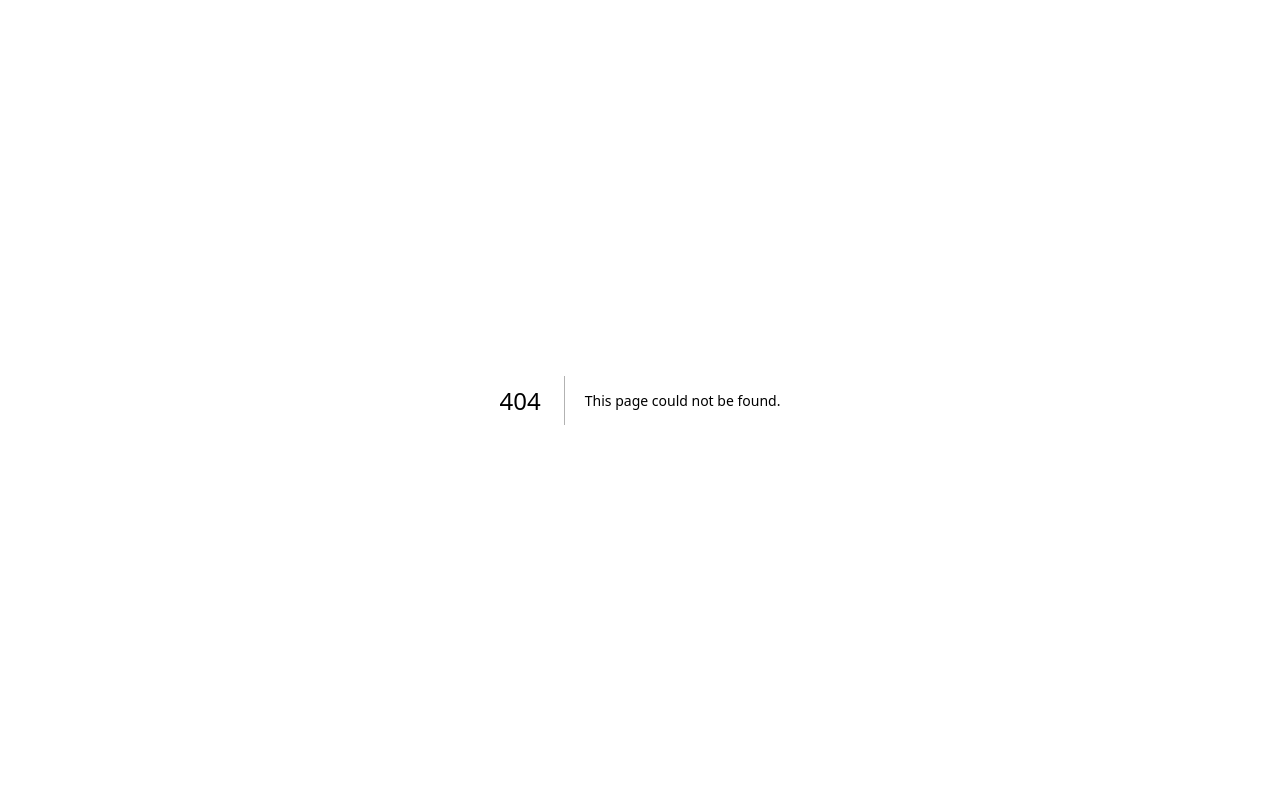
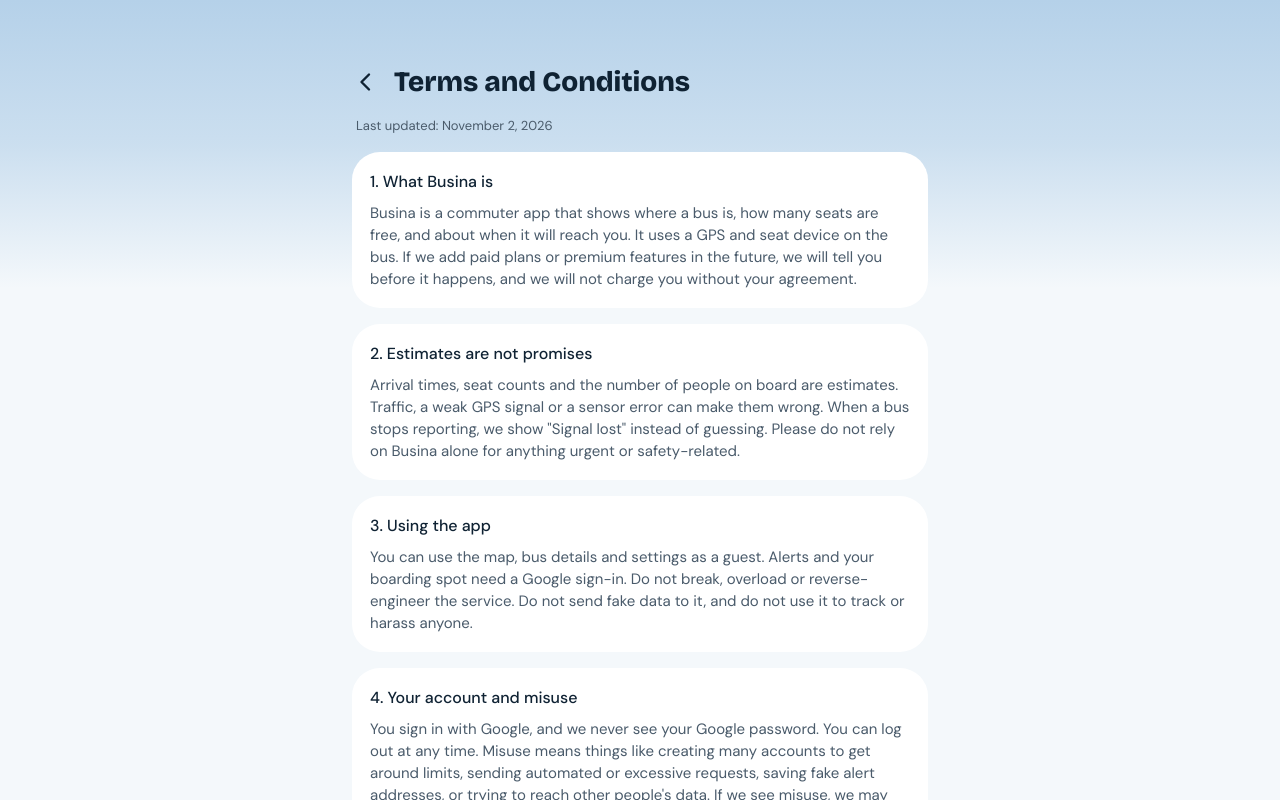
Before and after one commit to kentvillalun/busina, a Next.js app in the folder client/: page /settings/terms in a window 1280 px wide. Before the commit this address had no page. Built offline with nearby package versions, Linux system fonts and the light colour scheme; no server answers.

Commit message:
feat(client): terms and privacy pages, linked from login and   Settings, and a back button that follows history

```diff
--- a/client/src/app/(commuters)/settings/page.jsx
+++ b/client/src/app/(commuters)/settings/page.jsx
@@ -133,6 +133,8 @@ export default function SettingsPage() {
             note="Seat outlook and passenger counts are estimates."
           >
             <Row href="/settings/estimates" label="How estimates work" />
+            <Row href="/settings/terms" label="Terms and Conditions" />
+            <Row href="/settings/privacy" label="Privacy Policy" />
           </Section>
         </div>
       </PageContent>
--- /dev/null
+++ b/client/src/app/(commuters)/settings/privacy/page.jsx
@@ -0,0 +1,101 @@
+import { Body, Card, DetailPage } from "@/components/settings/DetailPage";
+
+export const metadata = { title: "Privacy Policy" };
+
+const CONTACT = "khentvillalun@gmail.com";
+
+const Item = ({ title, children }) => (
+  <Card>
+    <h2 className="font-medium text-ink">{title}</h2>
+    {children}
+  </Card>
+);
+
+const List = ({ items }) => (
+  <ul className="flex list-disc flex-col gap-1.5 pl-5 text-[15px] leading-5.5 text-muted">
+    {items.map((item) => (
+      <li key={item}>{item}</li>
+    ))}
+  </ul>
+);
+
+export default function PrivacyPage() {
+  return (
+    <DetailPage title="Privacy Policy">
+      <p className="px-1 text-[13px] text-muted">
+        Last updated: November 2, 2026. We follow the Data Privacy Act of 2012 (RA 10173).
+      </p>
+
+      <Item title="What we collect">
+        <List
+          items={[
+            "If you sign in with Google: your email, your name and your Google account ID.",
+            "If you turn on alerts: the boarding spot you chose, or, in \"My location\" mode, the last position of your phone that the app saw (refreshed about every 30 seconds while the app is open).",
+            "Also for alerts: your alert settings (minutes before arrival, direction, chosen bus), a list of buses already alerted, and the address and keys your browser gives us so we can send notifications to your phone.",
+            "Guests: nothing is stored on our server. Your direction and spot stay in your phone's own storage.",
+            "Buses: the bus devices send the bus position, speed and seat data. This is about the bus, not about riders.",
+          ]}
+        />
+      </Item>
+      <Item title="Why">
+        <Body>
+          Only to sign you in, show buses near you, and send the alerts you asked for. We do not sell your data, show
+          ads, or build profiles.
+        </Body>
+      </Item>
+      <Item title="Your location">
+        <Body>
+          Busina asks for location only while the app is open and never tracks you in the background. If you use
+          &quot;My location&quot; mode for alerts, the last position the app saw is stored on our server so we can
+          time the alert. That position has no expiry: it stays until you log out, switch to a boarding spot, or ask
+          us to delete it.
+        </Body>
+      </Item>
+      <Item title="Who else sees data">
+        <List
+          items={[
+            "Google handles sign-in.",
+            "Apple, Google, Mozilla or Microsoft (whichever runs your browser's notification service) carry the notification. The text (bus number, minutes, seats free) is encrypted, so only your phone can read it.",
+            "Geoapify provides the map pictures and street names. Your browser asks it for the map area you view and, when you pick a spot, for the address of that point.",
+            "Hosting runs on Vercel (the site), Render (the server) and Neon (the database, in Singapore).",
+          ]}
+        />
+      </Item>
+      <Item title="Cookies and storage">
+        <Body>
+          After sign-in we set one secure cookie (commuter_token) that keeps you signed in for up to 7 days. Scripts on
+          the page cannot read it. We also keep a few settings in your phone&apos;s storage, such as direction and
+          boarding spot.
+        </Body>
+      </Item>
+      <Item title="How long we keep it">
+        <Body>
+          Logging out removes that browser&apos;s alert registration (and the stored position) and clears your spot
+          and chosen bus from the phone. Your account (email and name) stays until you ask us to delete it. We have no
+          delete-account button yet.
+        </Body>
+      </Item>
+      <Item title="How we protect it">
+        <Body>
+          Connections use HTTPS, the session cookie is httpOnly, logging out invalidates the session, requests are
+          rate limited, and notification keys are never written to logs. No system is perfectly secure.
+        </Body>
+      </Item>
+      <Item title="Your rights">
+        <Body>
+          You may ask to see, correct or delete your data, or to withdraw your consent, by writing to {CONTACT}. You
+          may also complain to the National Privacy Commission.
+        </Body>
+      </Item>
+      <Item title="Children">
+        <Body>Busina is not meant for children under 13 to sign in with an account.</Body>
+      </Item>
+      <Item title="Changes">
+        <Body>If we change this policy, the date above changes.</Body>
+      </Item>
+      <Item title="Contact">
+        <Body>{CONTACT}</Body>
+      </Item>
+    </DetailPage>
+  );
+}
--- /dev/null
+++ b/client/src/app/(commuters)/settings/terms/page.jsx
@@ -0,0 +1,60 @@
+import { Body, Card, DetailPage } from "@/components/settings/DetailPage";
+
+export const metadata = { title: "Terms and Conditions" };
+
+const CONTACT = "khentvillalun@gmail.com";
+
+const Item = ({ title, children }) => (
+  <Card>
+    <h2 className="font-medium text-ink">{title}</h2>
+    <Body>{children}</Body>
+  </Card>
+);
+
+export default function TermsPage() {
+  return (
+    <DetailPage title="Terms and Conditions">
+      <p className="px-1 text-[13px] text-muted">Last updated: November 2, 2026</p>
+
+      <Item title="1. What Busina is">
+        Busina is a commuter app that shows where a bus is, how many seats are free, and about when it will reach you.
+        It uses a GPS and seat device on the bus. If we add paid plans or premium features in the future, we will tell
+        you before it happens, and we will not charge you without your agreement.
+      </Item>
+      <Item title="2. Estimates are not promises">
+        Arrival times, seat counts and the number of people on board are estimates. Traffic, a weak GPS signal or a
+        sensor error can make them wrong. When a bus stops reporting, we show &quot;Signal lost&quot; instead of
+        guessing. Please do not rely on Busina alone for anything urgent or safety-related.
+      </Item>
+      <Item title="3. Using the app">
+        You can use the map, bus details and settings as a guest. Alerts and your boarding spot need a Google sign-in.
+        Do not break, overload or reverse-engineer the service. Do not send fake data to it, and do not use it to
+        track or harass anyone.
+      </Item>
+      <Item title="4. Your account and misuse">
+        You sign in with Google, and we never see your Google password. You can log out at any time. Misuse means
+        things like creating many accounts to get around limits, sending automated or excessive requests, saving fake
+        alert addresses, or trying to reach other people&apos;s data. If we see misuse, we may limit, suspend or
+        disable the account, and we may remove its saved alerts. A suspended account is signed out on its next
+        request. If you think we made a mistake, email us and we will review it.
+      </Item>
+      <Item title="5. Alerts">
+        Alerts are push notifications. They depend on your phone, browser, network and settings. They may be late or
+        may not arrive. They are a convenience, not a guarantee.
+      </Item>
+      <Item title="6. Availability">
+        We run Busina on paid cloud services and aim to keep it available. Outages, maintenance, or bus devices going
+        offline can still happen. We may change, pause or stop features at any time.
+      </Item>
+      <Item title="7. Liability">
+        Busina is provided &quot;as is&quot;. To the extent the law allows, the Busina team is not responsible for a
+        missed bus, a delay, or any loss from using the app or from not being able to use it.
+      </Item>
+      <Item title="8. Changes">
+        We may update these terms. The date above shows the latest version. If you keep using Busina after a change,
+        you accept it.
+      </Item>
+      <Item title="9. Contact">{CONTACT}</Item>
+    </DetailPage>
+  );
+}
--- a/client/src/components/auth/LoginForm.jsx
+++ b/client/src/components/auth/LoginForm.jsx
@@ -84,6 +84,17 @@ const LoginForm = () => {
               <GoogleG />
               Continue with Google
             </a>
+            <p className="mt-3 text-center text-[13px] leading-5 text-muted">
+              By continuing with Google you agree to our{" "}
+              <Link href="/settings/terms" className="font-medium text-primary underline">
+                Terms and Conditions
+              </Link>{" "}
+              and{" "}
+              <Link href="/settings/privacy" className="font-medium text-primary underline">
+                Privacy Policy
+              </Link>
+              .
+            </p>
             <Link href="/home" className="mt-1 block w-full py-3 text-center text-[15px] font-bold text-muted">
               Continue as guest
             </Link>
--- /dev/null
+++ b/client/src/components/settings/BackButton.jsx
@@ -0,0 +1,28 @@
+"use client";
+
+import { useRouter } from "next/navigation";
+import IconChevron from "@/components/icons/IconChevron";
+
+// Goes back to wherever the person came from (Settings, the login screen...). With no history to go back to
+// (a page opened from a link), it falls back to Settings so the button never does nothing.
+const BackButton = () => {
+  const router = useRouter();
+
+  const goBack = () => {
+    if (window.history.length > 1) router.back();
+    else router.push("/settings");
+  };
+
+  return (
+    <button
+      type="button"
+      onClick={goBack}
+      aria-label="Back"
+      className="-ml-1 flex size-9 items-center justify-center rounded-full text-ink active:bg-white/60"
+    >
+      <IconChevron className="size-6 rotate-180" />
+    </button>
+  );
+};
+
+export default BackButton;
--- a/client/src/components/settings/DetailPage.jsx
+++ b/client/src/components/settings/DetailPage.jsx
@@ -1,5 +1,4 @@
-import Link from "next/link";
-import IconChevron from "@/components/icons/IconChevron";
+import BackButton from "@/components/settings/BackButton";
 import { Page } from "@/components/layout/Page";
 import { PageContent } from "@/components/layout/PageContent";
 import TopGradient from "@/components/layout/TopGradient";
@@ -11,13 +10,7 @@ export const DetailPage = ({ title, children }) => (
     <PageContent top="top-0" className="items-center gap-4 px-6 pt-14 md:px-24 md:pt-16" withBottomNav={true}>
       <div className="flex w-full max-w-107.5 flex-col gap-4 md:max-w-xl">
         <div className="flex items-center gap-2.5">
-          <Link
-            href="/settings"
-            aria-label="Back to settings"
-            className="-ml-1 flex size-9 items-center justify-center rounded-full text-ink active:bg-white/60"
-          >
-            <IconChevron className="size-6 rotate-180" />
-          </Link>
+          <BackButton />
           <h1 className="font-display text-[28px] leading-8 text-ink">{title}</h1>
         </div>
         {children}
```
